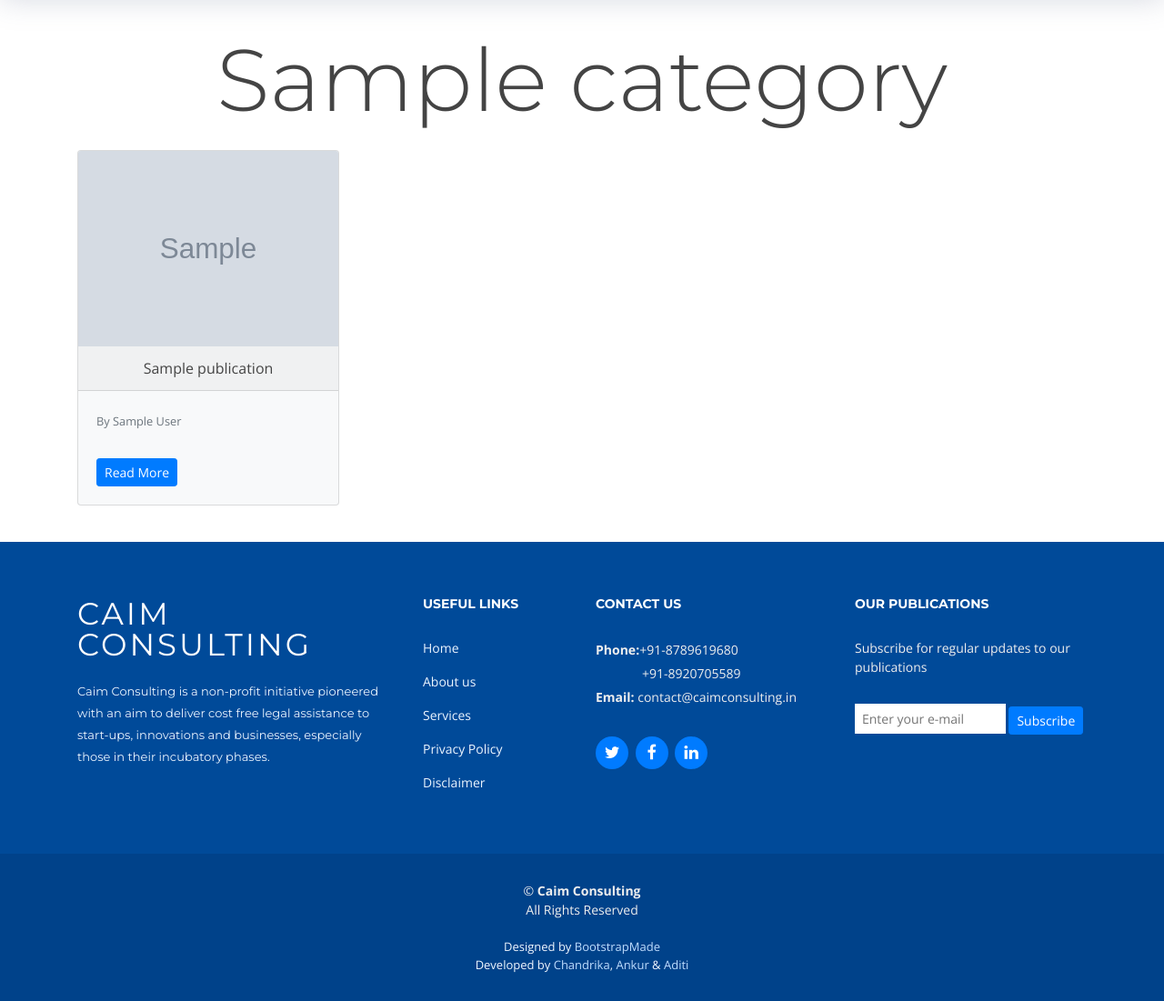
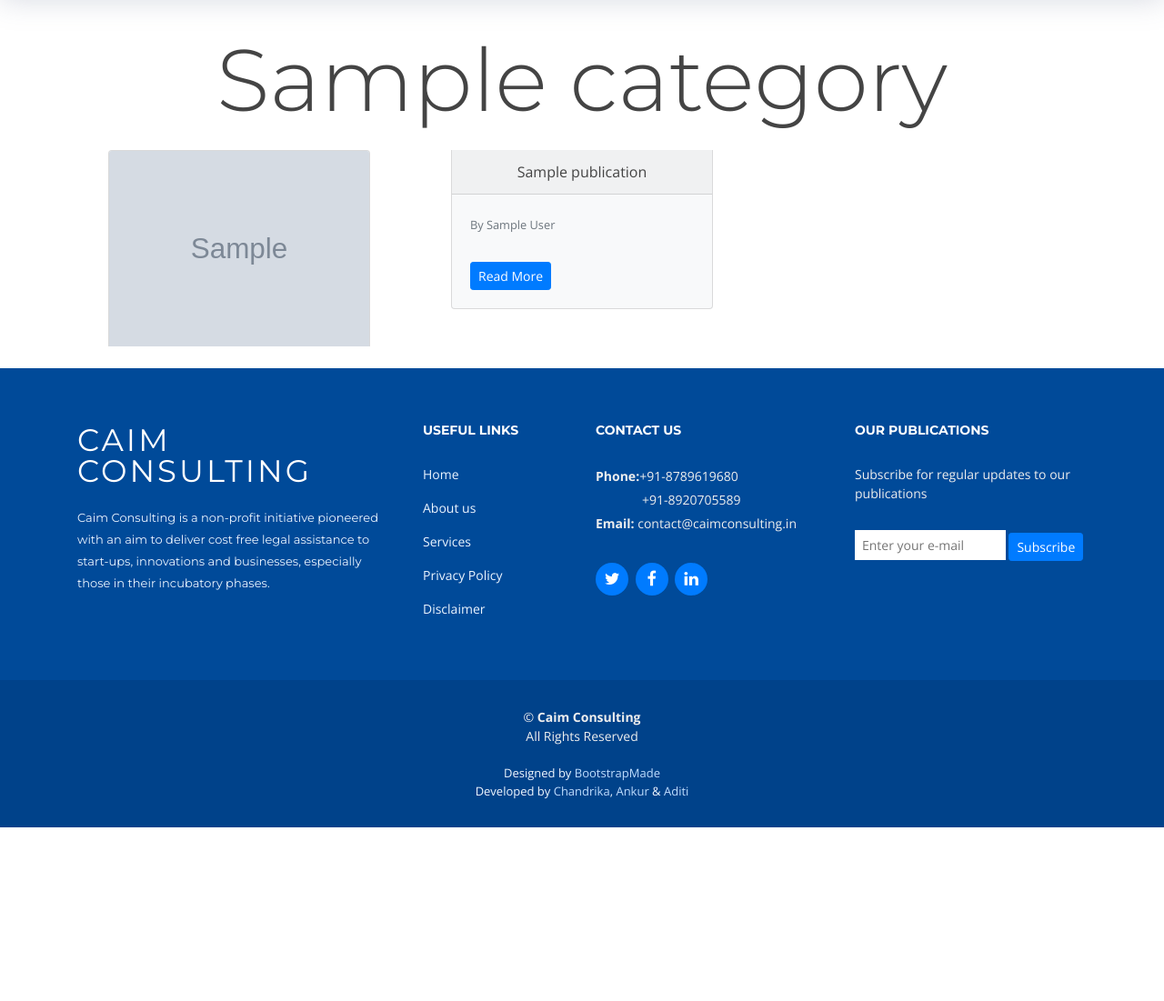
Before and after one commit to nkhs/caim-consulting-website, a Django app: page /category/1/ in a window 1280 px wide. Shown: the part 100-1201 px from the top of the page at 91% size. After the commit the page ends 1010 px from the top, so only its background shows below. Run offline with Django 3.2, Linux system fonts and the light colour scheme; tables that the repository leaves empty hold one stand-in row (values such as "Sample post"); grey boxes marked "Sample" are stand-in pictures; parts of the project's set-up code (start-up, migrations or seed data) failed here and were passed over; some libraries are stand-ins or nearby versions.

Commit message:
Alignment of publications

```diff
--- a/blog/templates/category_page.html
+++ b/blog/templates/category_page.html
@@ -10,7 +10,7 @@
     {% if publications_in_category %}
     <div class="card-columns">
       {% for publication in publications_in_category %}
-      <div class="card bg-light mb-3" style="max-width: 18rem;">
+      <div class="card bg-light mb-3" style="max-width: 18rem; display: block; margin-left: auto; margin-right: auto;">
         {% if publication.picture %}
         <img
           class="card-img-top"
```
